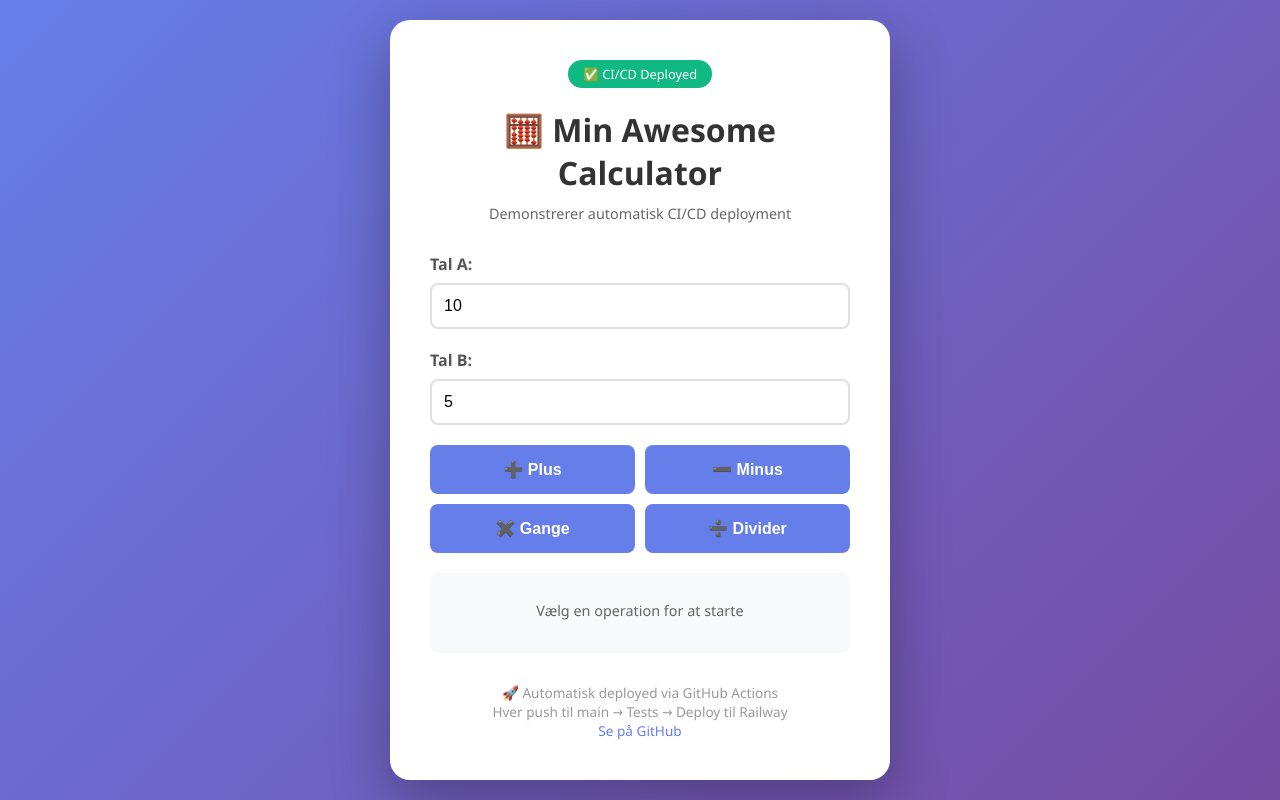
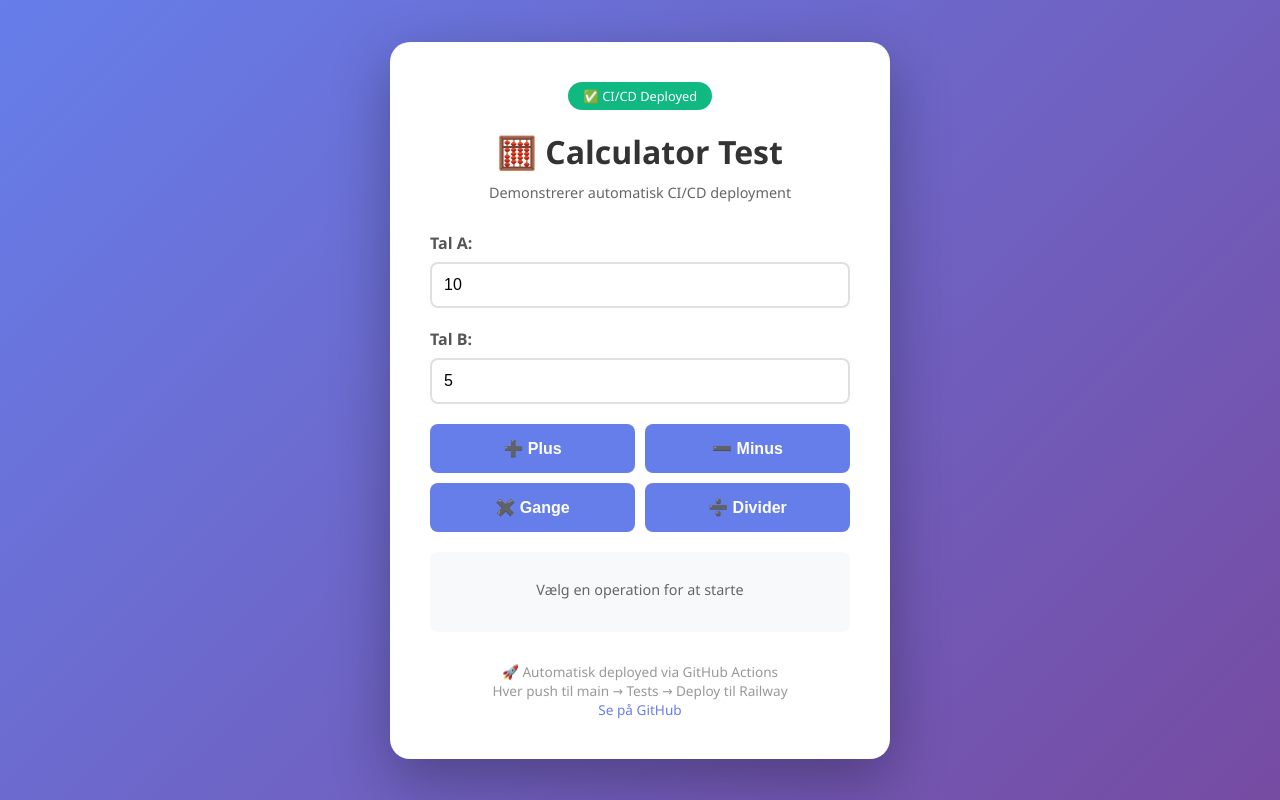
Before and after one commit to John-H-Aal/my-calculator-project, a Flask app: page / in a window 1280 px wide. Run offline with Flask 3, Linux system fonts and the light colour scheme.

Commit message:
Opdateret titel igen

```diff
--- a/templates/index.html
+++ b/templates/index.html
@@ -180,7 +180,7 @@
             <span class="badge">✅ CI/CD Deployed</span>
         </div>
 
-        <h1>🧮 Min Awesome Calculator</h1>
+        <h1>🧮 Calculator Test</h1>
         <p class="subtitle">Demonstrerer automatisk CI/CD deployment</p>
 
         <div class="input-group">
```
